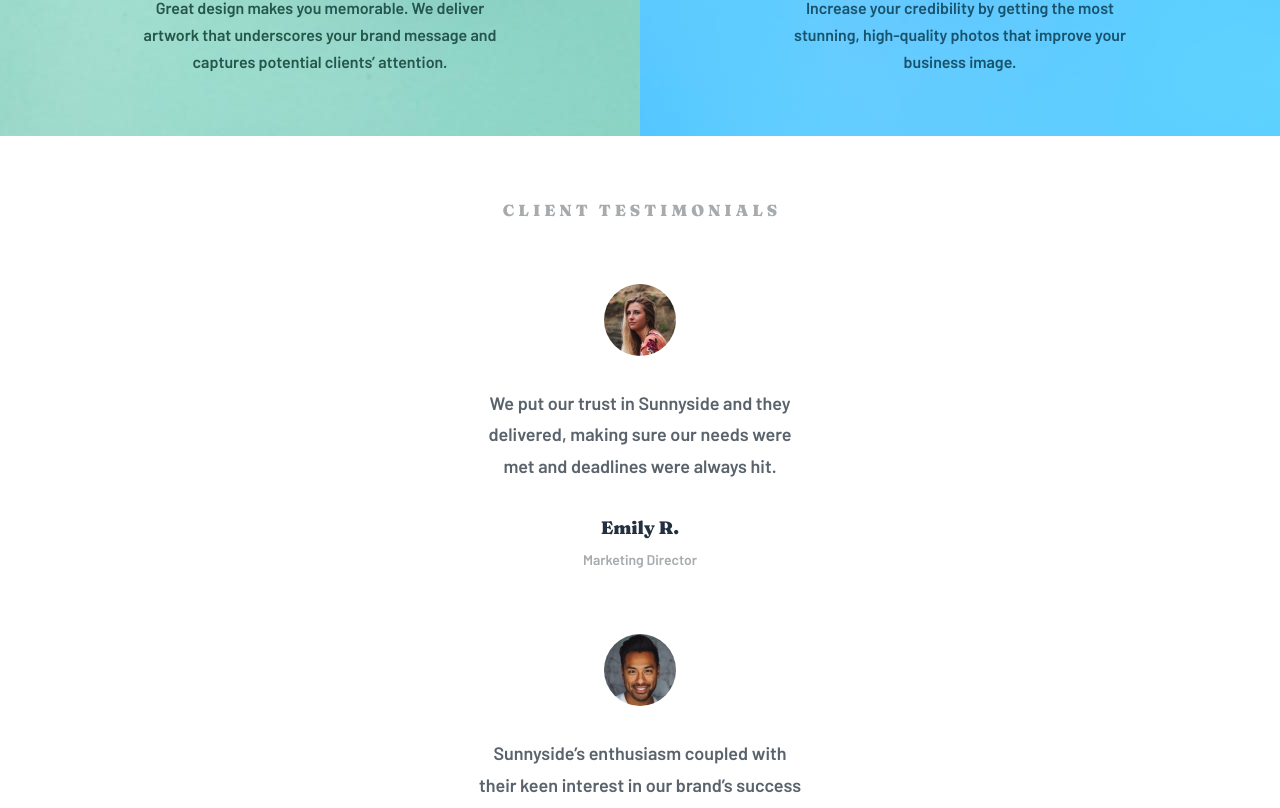
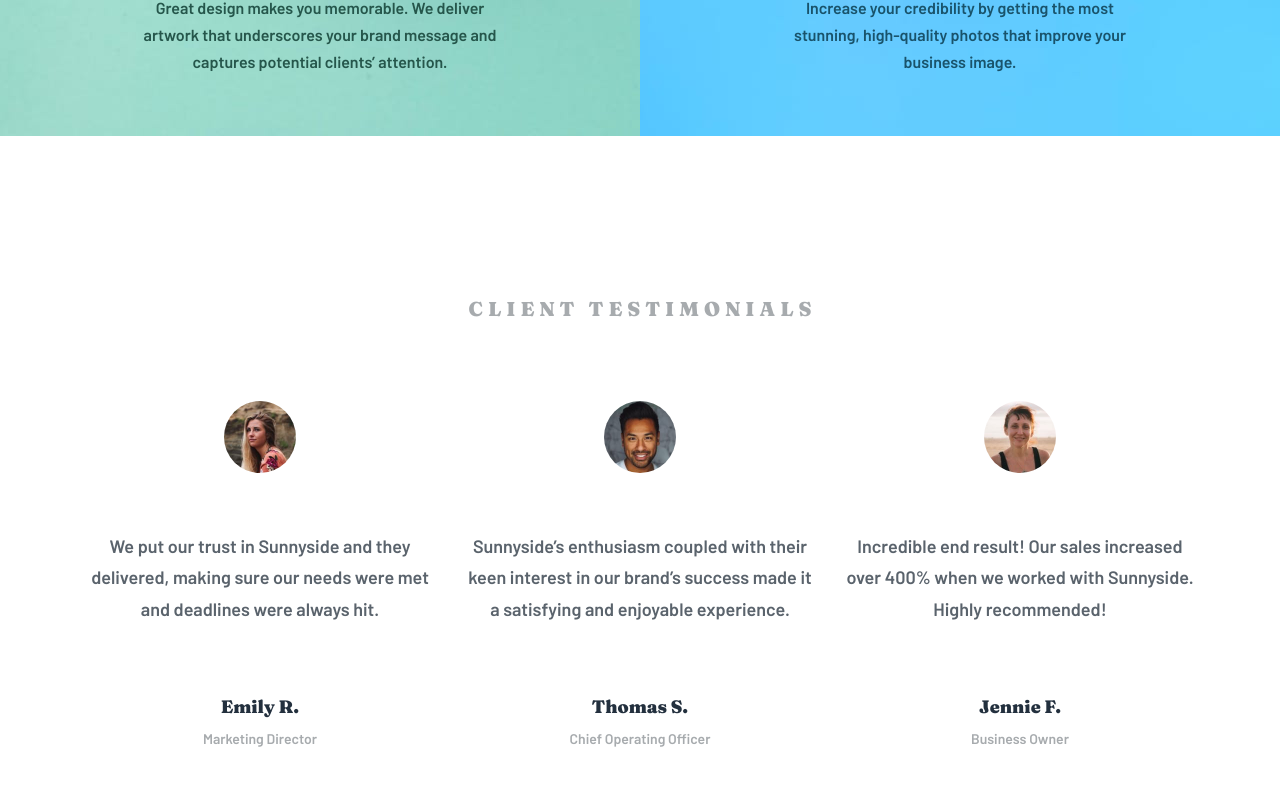
Before and after one commit to neont21/sunnyside-agency-landing-page, a React (Vite) app: page / in a window 1280 px wide. Shown: the part 2331-3139 px from the top of the page. Built offline with nearby package versions, Linux system fonts and the light colour scheme.

Commit message:
feat(testimonials): add desktop responsive 3-column layout styles

```diff
--- a/src/components/TestimonialsSection/TestimonialCard/TestimonialCard.module.css
+++ b/src/components/TestimonialsSection/TestimonialCard/TestimonialCard.module.css
@@ -51,3 +51,17 @@
   font-size: 0.875rem;
   color: var(--grey-400);
 }
+
+@media (min-width: 768px) {
+  .avatar {
+    margin-bottom: 3.625rem;
+  }
+
+  .quote {
+    margin-bottom: 4.25rem;
+  }
+
+  .quoteText {
+    max-width: 35ch;
+  }
+}
--- a/src/components/TestimonialsSection/TestimonialsSection.module.css
+++ b/src/components/TestimonialsSection/TestimonialsSection.module.css
@@ -36,3 +36,23 @@
   display: flex;
   justify-content: center;
 }
+
+@media (min-width: 768px) {
+  .section {
+    padding: 10rem 1.5rem;
+  }
+
+  .heading {
+    font-size: 1.25rem;
+    margin-bottom: 5rem;
+  }
+
+  .cardsList {
+    display: grid;
+    grid-template-columns: repeat(3, 1fr);
+    gap: clamp(1.25rem, 2.5vw, 1.875rem);
+    max-width: 1110px;
+    margin-inline: auto;
+    align-items: start;
+  }
+}
```
